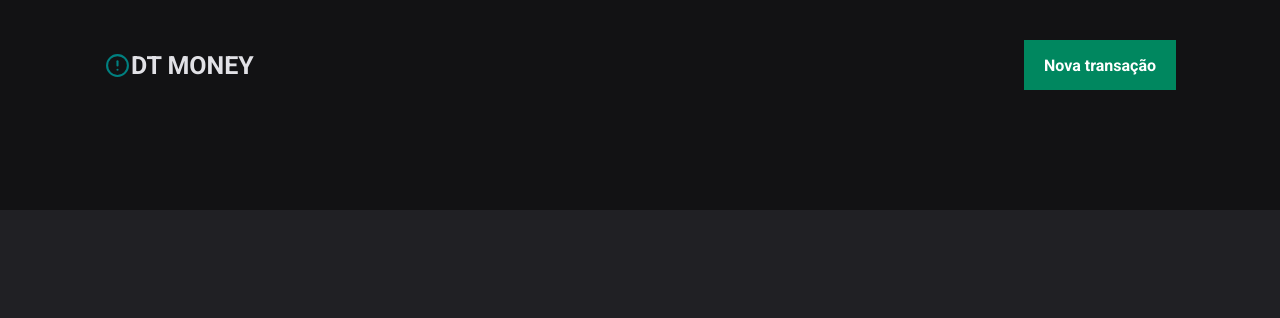
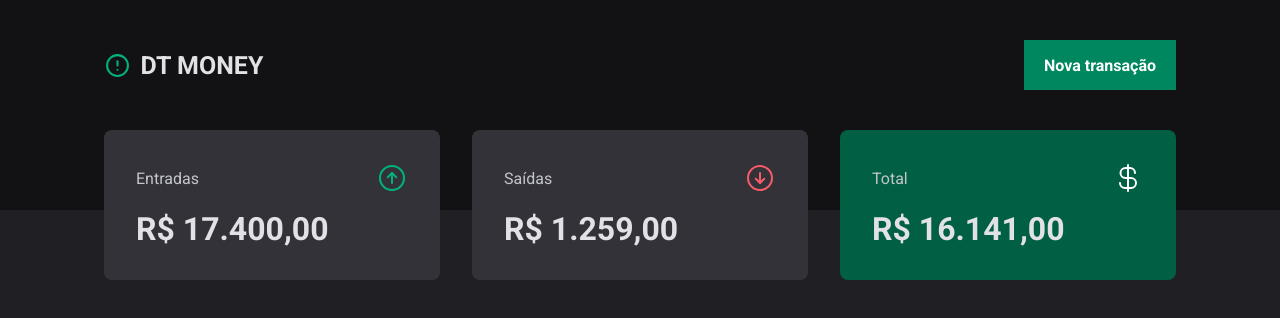
Before and after one commit to LeoMedeirosss/Project-Dashboard, a React (Vite) app in the folder darshboard-money/: page / in a window 1280 px wide. Shown: the top 318 px of the page. Built offline with nearby package versions, Linux system fonts and the light colour scheme.

Commit message:
feat: summary

```diff
--- a/darshboard-money/package.json
+++ b/darshboard-money/package.json
@@ -11,6 +11,7 @@
   },
   "dependencies": {
     "lucide-react": "^0.539.0",
+    "phosphor-react": "^1.4.1",
     "react": "^19.1.1",
     "react-dom": "^19.1.1",
     "styled-components": "^6.1.19"
--- a/darshboard-money/src/components/Header/index.tsx
+++ b/darshboard-money/src/components/Header/index.tsx
@@ -5,7 +5,7 @@
         <HeaderConteiner>
             <HeaderContent>
                 <Icon>
-                    <CircleAlertIcon color="teal" height={25} width={27}/>
+                    <CircleAlertIcon color="#00b37e" height={25} width={27}/>
                     <strong> DT MONEY</strong>
                 </Icon>
 
--- a/darshboard-money/src/components/Header/styles.ts
+++ b/darshboard-money/src/components/Header/styles.ts
@@ -19,7 +19,7 @@
 export const Icon = styled.div`
     align-items: center;
     justify-content: center;
-    gap: 2;
+    gap: 0.6rem;
     display: flex;
     flex-direction:row;
     font-size:25px;
--- /dev/null
+++ b/darshboard-money/src/components/Summary/index.tsx
@@ -0,0 +1,33 @@
+import { ArrowCircleDown, ArrowCircleUp, CurrencyDollar } from "phosphor-react";
+import { SummaryCard, SummaryContainer } from "./styles";
+
+export function Summary() {
+    return(
+        <SummaryContainer>
+            <SummaryCard>
+                <header>
+                    <span>Entradas</span>
+                    <ArrowCircleUp size={32} color="#00b37e" />
+                </header>
+
+                <strong>R$ 17.400,00</strong>
+            </SummaryCard>
+            <SummaryCard>
+                <header>
+                    <span>Saídas</span>
+                    <ArrowCircleDown size={32} color="#f75a68" />
+                </header>
+
+                <strong>R$ 1.259,00</strong>
+            </SummaryCard>
+            <SummaryCard variant="green">
+                <header>
+                    <span>Total</span>
+                    <CurrencyDollar size={32} color="#fff" />
+                </header>
+
+                <strong>R$ 16.141,00</strong>
+            </SummaryCard>
+        </SummaryContainer>
+    )
+}
--- /dev/null
+++ b/darshboard-money/src/components/Summary/styles.ts
@@ -0,0 +1,40 @@
+import styled, {css} from "styled-components";
+
+export const SummaryContainer = styled.section`
+    width: 100%;
+    max-width: 1120px;
+    margin: 0 auto;
+    padding: 0 1.5rem;
+
+    display: grid;
+    grid-template-columns: repeat(3, 1fr);
+    gap: 2rem;
+    margin-top: -5rem;
+`;
+
+interface SummaryCardProps{
+    variant?: "green";
+}
+
+export const SummaryCard = styled.div<SummaryCardProps>`
+    background: ${props => props.theme["gray-600"]};
+    border-radius:8px;
+    padding:2rem;
+
+    header{
+        display:flex;
+        align-items:center;
+        justify-content:space-between;
+        color: ${props => props.theme["gray-300"]};
+    }
+
+    strong{
+        display:block;
+        margin-top:1rem;
+        font-size:2rem;
+    }
+
+    ${props =>props.variant === "green" && css`
+        background: ${props.theme["green-700"]};
+    `}
+`;
--- a/darshboard-money/src/pages/Transactions/index.tsx
+++ b/darshboard-money/src/pages/Transactions/index.tsx
@@ -1,9 +1,11 @@
 import { Header } from "../../components/Header";
+import { Summary } from "../../components/Summary";
 
 export function Transactions() {
     return(
         <div>
             <Header />
+            <Summary />
         </div>
     )
 }
```
Also changed, not shown: 1 other file (tests, documents, lock files or other folders).
